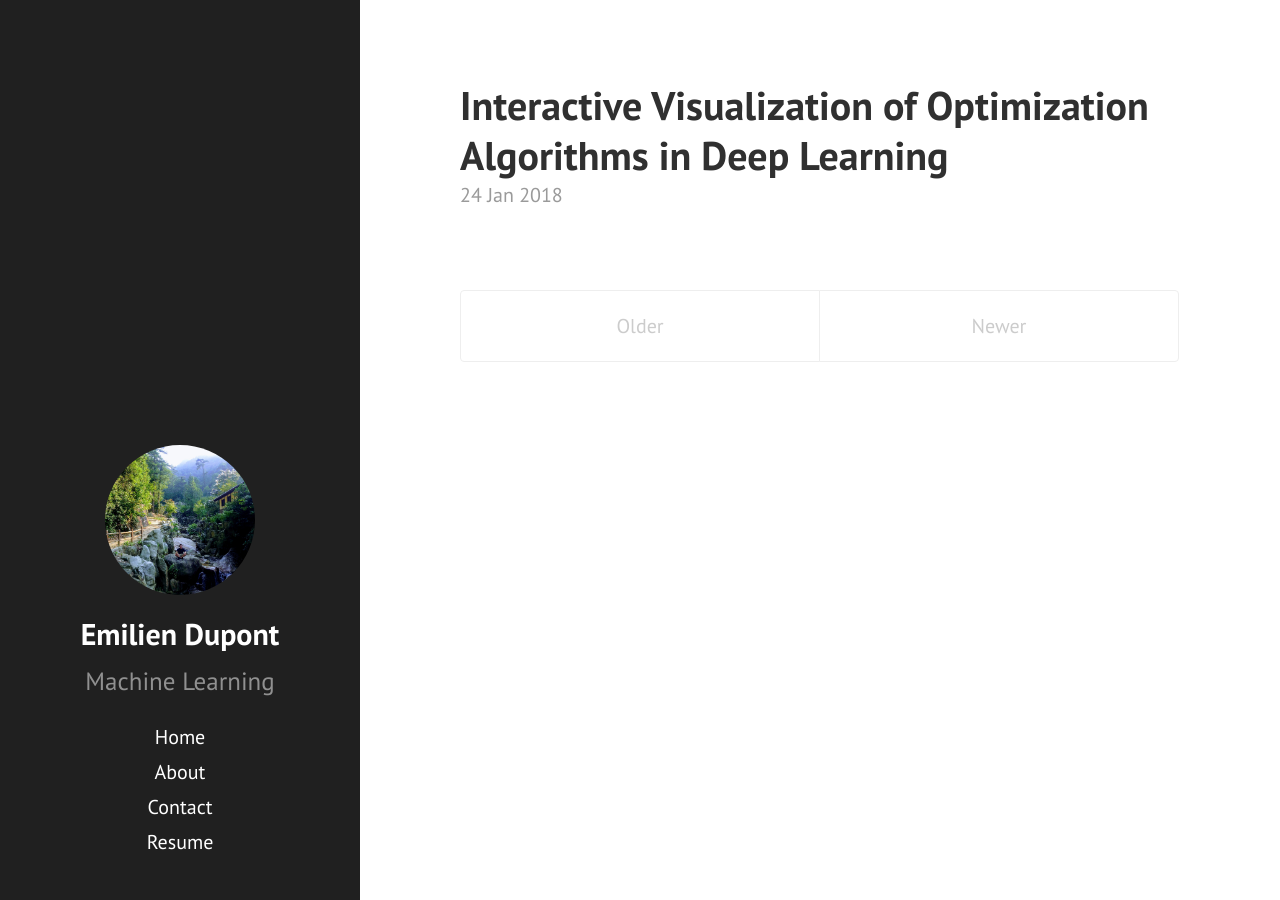
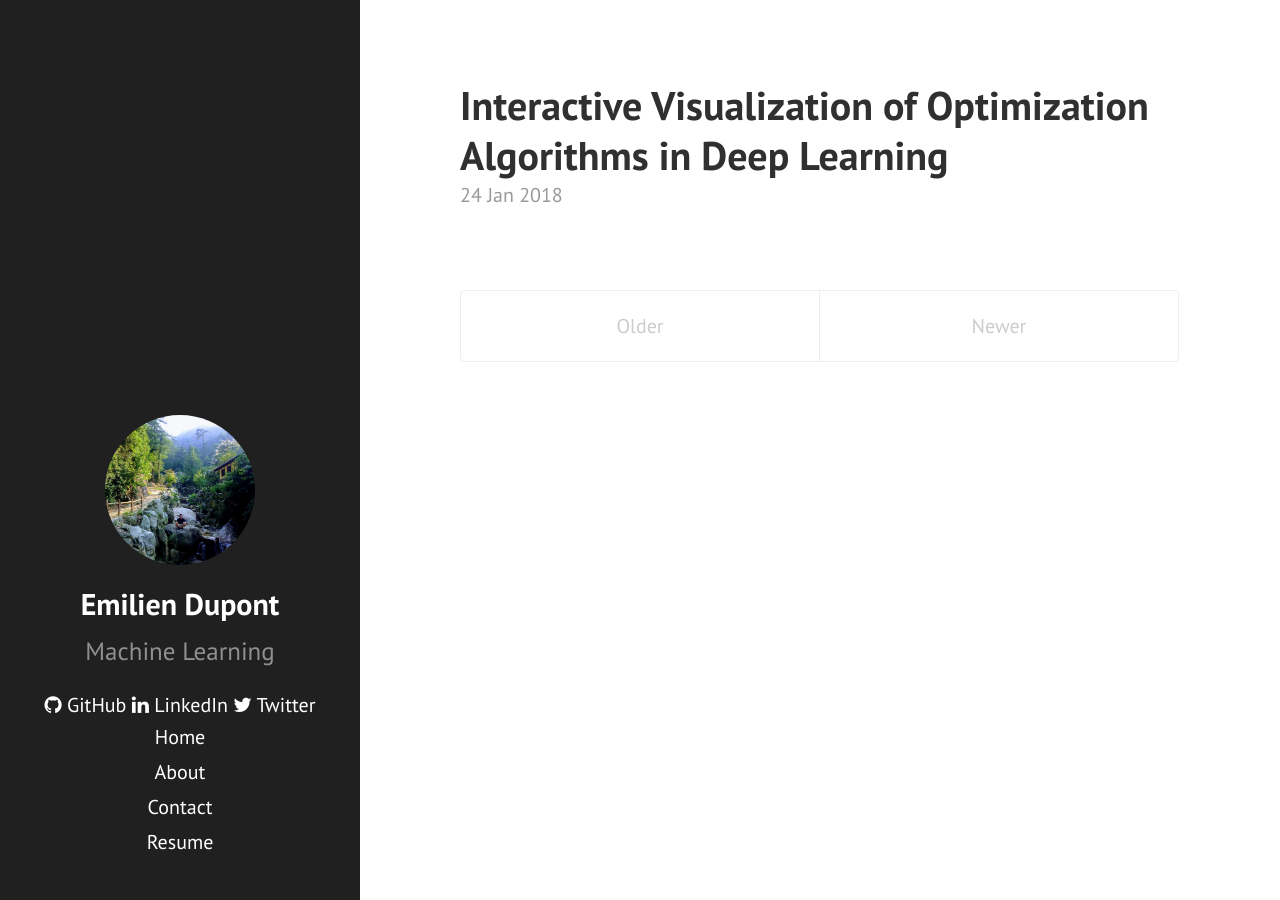
Before and after one commit to EmilienDupont/emiliendupont.github.io, a Jekyll site: the page built from index.html, in a window 1280 px wide. Built offline with Jekyll 4.4.1, drawn with Linux system fonts in a browser that asks for light colours; nearby versions of some CDN libraries; the list of posts is cut into pages by our own code.

Commit message:
:banana: added social media icons

```diff
--- a/_config.yml
+++ b/_config.yml
@@ -14,6 +14,6 @@
 paginate:         5
 name:             Emilien Dupont
 
-twitter:
-  username:       emidup
-  url:            https://twitter.com/emidup
+twitter_name:     emidup
+github_name:      EmilienDupont
+linkedin_name:    emiliendupont
--- a/_includes/head.html
+++ b/_includes/head.html
@@ -23,6 +23,7 @@
   <!-- Icons -->
   <link rel="apple-touch-icon-precomposed" sizes="144x144" href="{{ site.url }}/public/apple-touch-icon-144-precomposed.png">
                                  <link rel="shortcut icon" href="{{ site.url }}/public/favicon.ico">
+  <link rel="stylesheet" href="//maxcdn.bootstrapcdn.com/font-awesome/4.3.0/css/font-awesome.min.css">
 
   <!-- RSS -->
   <link rel="alternate" type="application/rss+xml" title="RSS" href="/atom.xml">
--- a/_includes/sidebar.html
+++ b/_includes/sidebar.html
@@ -9,6 +9,15 @@
         </a>
       </h2>
       <p class="lead">{{ site.description }}</p>
+      <a href="https://github.com/{{ site.github_name }}">
+        <i class="fa fa-github"></i> GitHub
+      </a>
+      <a href="https://linkedin.com/in/{{ site.linkedin_name }}">
+        <i class="fa fa-linkedin"></i> LinkedIn
+      </a>
+      <a href="https://twitter.com/{{ site.twitter_name }}">
+        <i class="fa fa-twitter"></i> Twitter
+      </a>
     </div>
 
     <nav class="sidebar-nav">
```
